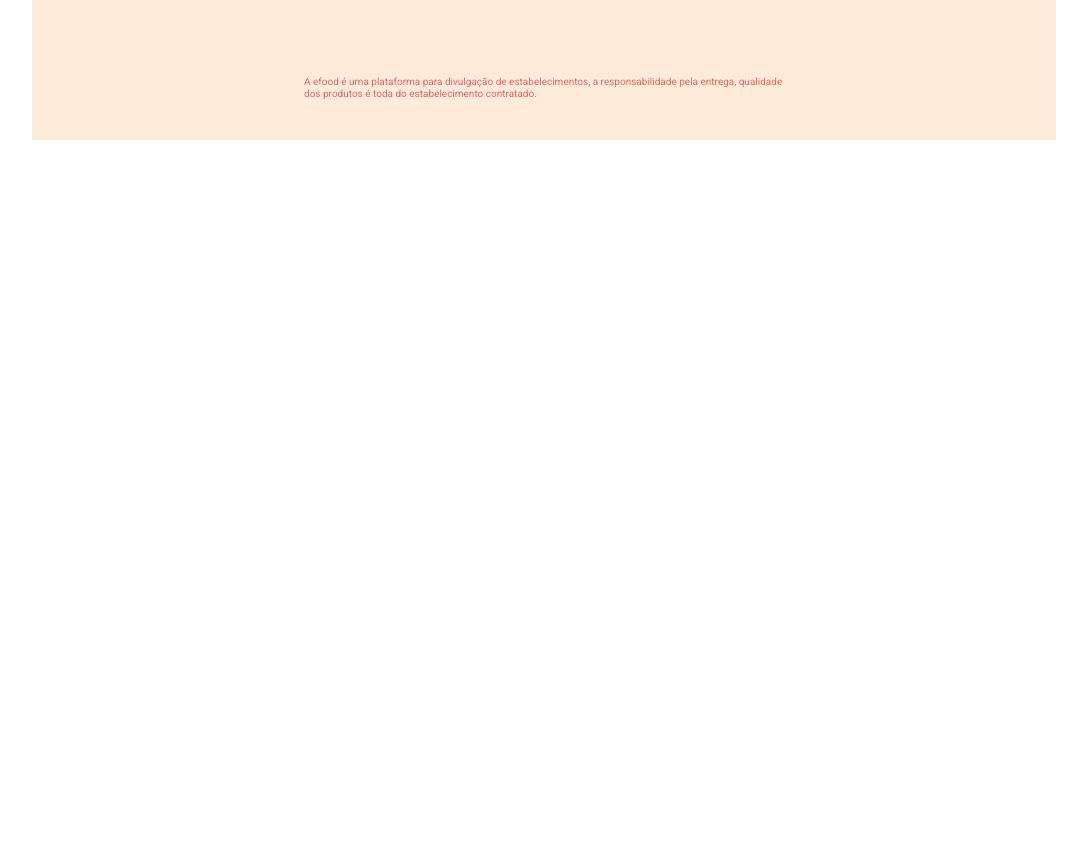
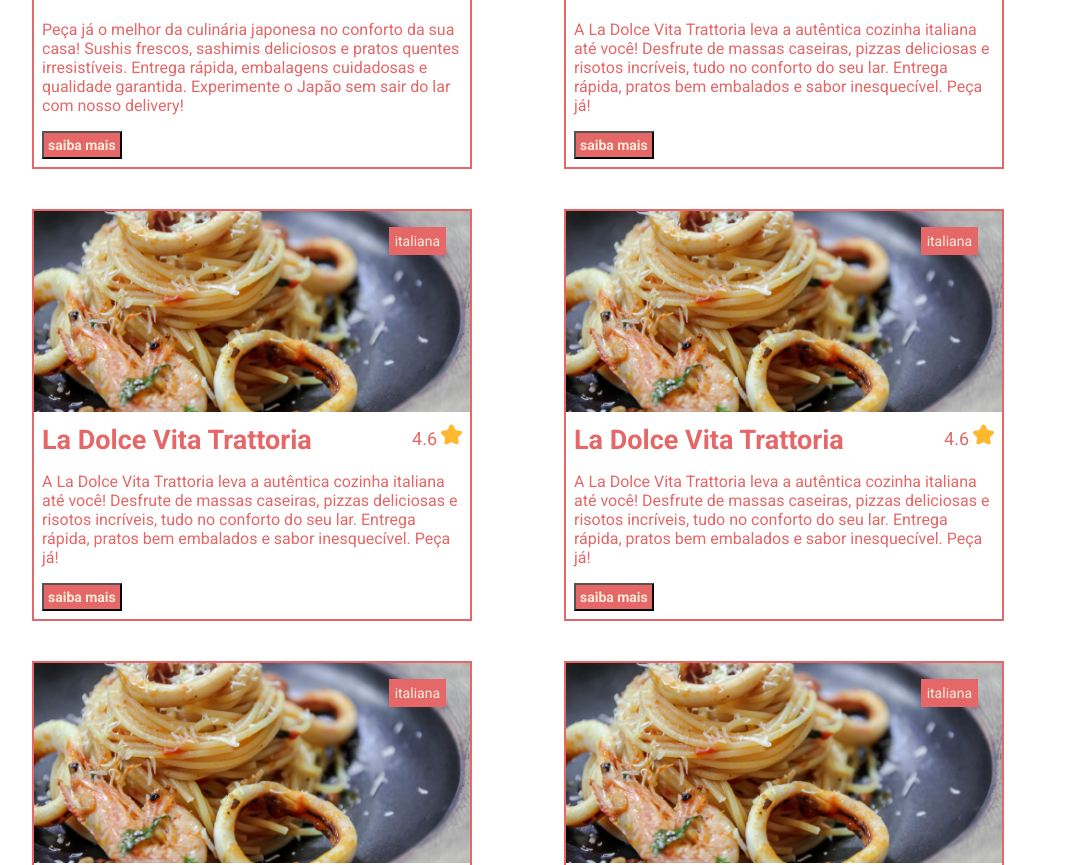
Before and after one commit to LucasVoyager/efood, a React (Create React App) app: page / in a window 1280 px wide. Shown: the part 704-1569 px from the top of the page, without its empty margins (96-1183 px from the left). Before the commit the page ends 844 px from the top, so only its background shows below. Built offline with nearby package versions, Linux system fonts and the light colour scheme.

Commit message:
feat:  criando  tag e configurando card

```diff
--- a/src/components/Button/styles.ts
+++ b/src/components/Button/styles.ts
@@ -9,6 +9,7 @@
   font-size: 14px;
   font-weight: bold;
   padding: 4px;
+  cursor: pointer;
 `
 export const ButtonLink = styled(Link)`
   background-color: ${Colors.primaryColor};
@@ -17,4 +18,5 @@
   font-weight: bold;
   padding: 4px;
   text-decoration: none;
+  cursor: pointer;
 `
--- a/src/components/Card/index.tsx
+++ b/src/components/Card/index.tsx
@@ -1,27 +1,46 @@
-import { CardContainer, Description, TitleStar } from './styles'
+import {
+  CardContainer,
+  ContentCard,
+  Description,
+  Infos,
+  Rank,
+  TitleStar
+} from './styles'
 
 import star from '../../assets/images/estrela.svg'
+import Button from '../Button'
+import Tag from '../Tag'
 
 type Props = {
   image: string
   title: string
   rank: number
   description: string
+  infos: string[]
 }
 
-const Card = ({ description, image, rank, title }: Props) => {
+const Card = ({ description, image, rank, title, infos }: Props) => {
   return (
     <CardContainer>
-      <button>Destaque da semana</button>
-      <button>categoria da comida</button>
+      <Infos>
+        {infos.map((info) => (
+          <Tag key={info}>{info}</Tag>
+        ))}
+      </Infos>
       <img src={image} alt="" />
+      <ContentCard>
         <TitleStar>
           <h2>{title}</h2>
+          <Rank>
             <span>{rank}</span>
             <img src={star} alt="estrela" />
+          </Rank>
         </TitleStar>
         <Description>{description}</Description>
-      <button>saiba mais</button>
+        <Button type="button" title="saiba mais">
+          saiba mais
+        </Button>
+      </ContentCard>
     </CardContainer>
   )
 }
--- a/src/components/Card/styles.ts
+++ b/src/components/Card/styles.ts
@@ -1,16 +1,30 @@
 import styled from 'styled-components'
 import { Colors } from '../../styles/variables'
+import { ButtonContainer } from '../Button/styles'
+import { TagContainer } from '../Tag/styles'
 
 export const CardContainer = styled.div`
-  width: 480px;
-  max-width: 100%;
+  width: 440px;
   border: 2px solid ${Colors.primaryColor};
   color: ${Colors.primaryColor};
+  position: relative;
+
+  ${ButtonContainer} {
+    margin: 8;
+  }
+
+  ${TagContainer} {
+    margin-right: 8px;
+  }
+
+  img {
+    max-width: 100%;
+  }
 `
 export const TitleStar = styled.div`
   font-size: 18px;
   display: flex;
-  align-items: center;
+  justify-content: space-between;
   margin-top: 8px;
   margin-bottom: 16px;
 
@@ -22,3 +36,19 @@
 export const Description = styled.p`
   margin-bottom: 16px;
 `
+
+export const ContentCard = styled.div`
+  margin: 8px;
+`
+export const Rank = styled.div`
+  align-items: center;
+
+  span {
+    margin-right: 4px;
+  }
+`
+export const Infos = styled.div`
+  position: absolute;
+  top: 16px;
+  right: 16px;
+`
--- a/src/components/Footer/styles.ts
+++ b/src/components/Footer/styles.ts
@@ -7,6 +7,10 @@
   flex-direction: column;
   align-items: center;
   background-color: ${Colors.secondaryColor};
+
+  img {
+    margin-top: 40px;
+  }
 `
 export const Links = styled.ul`
   display: flex;
--- a/src/components/Header/styles.ts
+++ b/src/components/Header/styles.ts
@@ -1,8 +1,10 @@
 import styled from 'styled-components'
 import { Colors } from '../../styles/variables'
 
+import vector from '../../assets/images/Vector.png'
+
 export const HeaderContainer = styled.header`
-  background: ${Colors.headerColor};
+  background-image: url(${vector});
   display: flex;
   flex-direction: column;
   column-gap: 240px;
--- /dev/null
+++ b/src/components/Tag/index.tsx
@@ -0,0 +1,11 @@
+import { TagContainer } from './styles'
+
+export type Props = {
+  children: string
+}
+
+const Tag = ({ children }: Props) => {
+  return <TagContainer>{children}</TagContainer>
+}
+
+export default Tag
--- /dev/null
+++ b/src/components/Tag/styles.ts
@@ -0,0 +1,11 @@
+import styled from 'styled-components'
+
+import { Colors } from '../../styles/variables'
+
+export const TagContainer = styled.div`
+  background-color: ${Colors.primaryColor};
+  color: ${Colors.secondaryColor};
+  font-size: 14px;
+  padding: 6px;
+  display: inline-block;
+`
--- a/src/containers/CardList/index.tsx
+++ b/src/containers/CardList/index.tsx
@@ -1,8 +1,56 @@
 import Card from '../../components/Card'
 import { ListCardContainer } from './styles'
 
+import sushi from '../../assets/images/sushi.png'
+import pasta from '../../assets/images/pasta.png'
+
 const ListCard = () => {
-  return <ListCardContainer>{/* <Card /> */}</ListCardContainer>
+  return (
+    <ListCardContainer>
+      <Card
+        infos={['Destaque da semana', 'japonesa']}
+        description="Peça já o melhor da culinária japonesa no conforto da sua casa! Sushis frescos, sashimis deliciosos e pratos quentes irresistíveis. Entrega rápida, embalagens cuidadosas e qualidade garantida. Experimente o Japão sem sair do lar com nosso delivery!"
+        image={sushi}
+        rank={4.9}
+        title="Hioki Sushi"
+      />
+      <Card
+        infos={['italiana']}
+        description="A La Dolce Vita Trattoria leva a autêntica cozinha italiana até você! Desfrute de massas caseiras, pizzas deliciosas e risotos incríveis, tudo no conforto do seu lar. Entrega rápida, pratos bem embalados e sabor inesquecível. Peça já!"
+        image={pasta}
+        rank={4.6}
+        title="La Dolce Vita Trattoria"
+      />
+      <Card
+        infos={['italiana']}
+        description="A La Dolce Vita Trattoria leva a autêntica cozinha italiana até você! Desfrute de massas caseiras, pizzas deliciosas e risotos incríveis, tudo no conforto do seu lar. Entrega rápida, pratos bem embalados e sabor inesquecível. Peça já!"
+        image={pasta}
+        rank={4.6}
+        title="La Dolce Vita Trattoria"
+      />
+      <Card
+        infos={['italiana']}
+        description="A La Dolce Vita Trattoria leva a autêntica cozinha italiana até você! Desfrute de massas caseiras, pizzas deliciosas e risotos incríveis, tudo no conforto do seu lar. Entrega rápida, pratos bem embalados e sabor inesquecível. Peça já!"
+        image={pasta}
+        rank={4.6}
+        title="La Dolce Vita Trattoria"
+      />
+      <Card
+        infos={['italiana']}
+        description="A La Dolce Vita Trattoria leva a autêntica cozinha italiana até você! Desfrute de massas caseiras, pizzas deliciosas e risotos incríveis, tudo no conforto do seu lar. Entrega rápida, pratos bem embalados e sabor inesquecível. Peça já!"
+        image={pasta}
+        rank={4.6}
+        title="La Dolce Vita Trattoria"
+      />
+      <Card
+        infos={['italiana']}
+        description="A La Dolce Vita Trattoria leva a autêntica cozinha italiana até você! Desfrute de massas caseiras, pizzas deliciosas e risotos incríveis, tudo no conforto do seu lar. Entrega rápida, pratos bem embalados e sabor inesquecível. Peça já!"
+        image={pasta}
+        rank={4.6}
+        title="La Dolce Vita Trattoria"
+      />
+    </ListCardContainer>
+  )
 }
 
 export default ListCard
--- a/src/containers/CardList/styles.ts
+++ b/src/containers/CardList/styles.ts
@@ -3,7 +3,7 @@
 export const ListCardContainer = styled.div`
   display: grid;
   grid-template-columns: 1fr 1fr;
-  gap: 20px;
+  gap: 40px;
   margin-top: 80px;
   margin-bottom: 120px;
 `
```
Also changed, not shown: src/assets/images/Vector.png (added), src/assets/images/pasta.png (renamed from src/assets/images/doce.png). Lines whose indentation alone changed are shown as unchanged.
